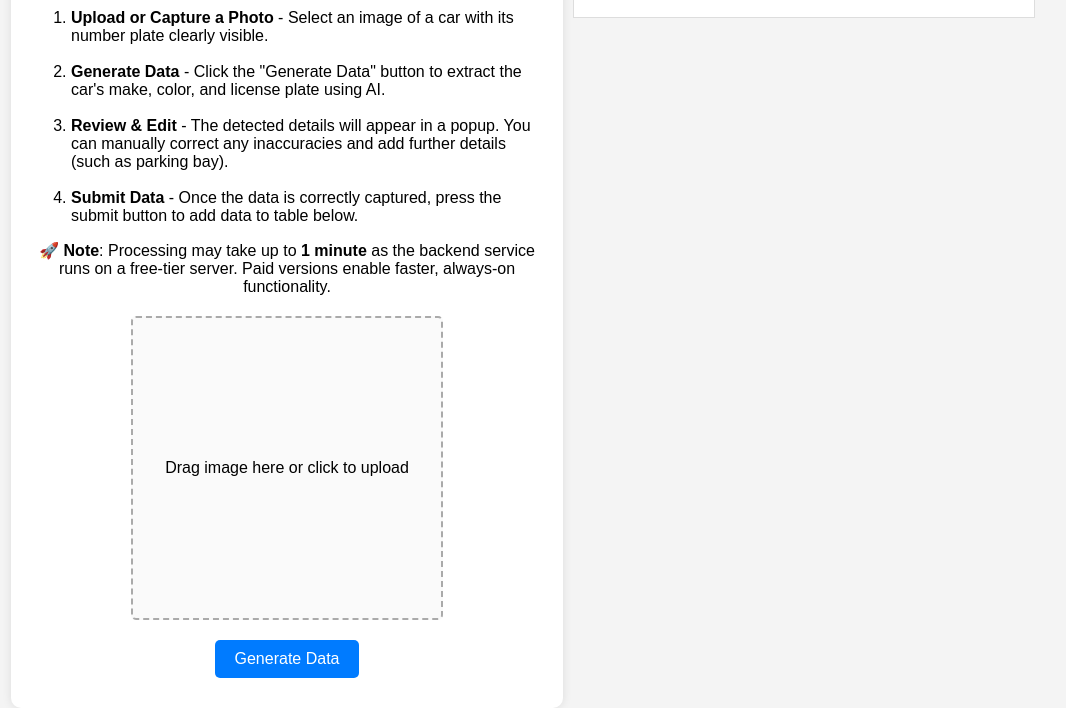
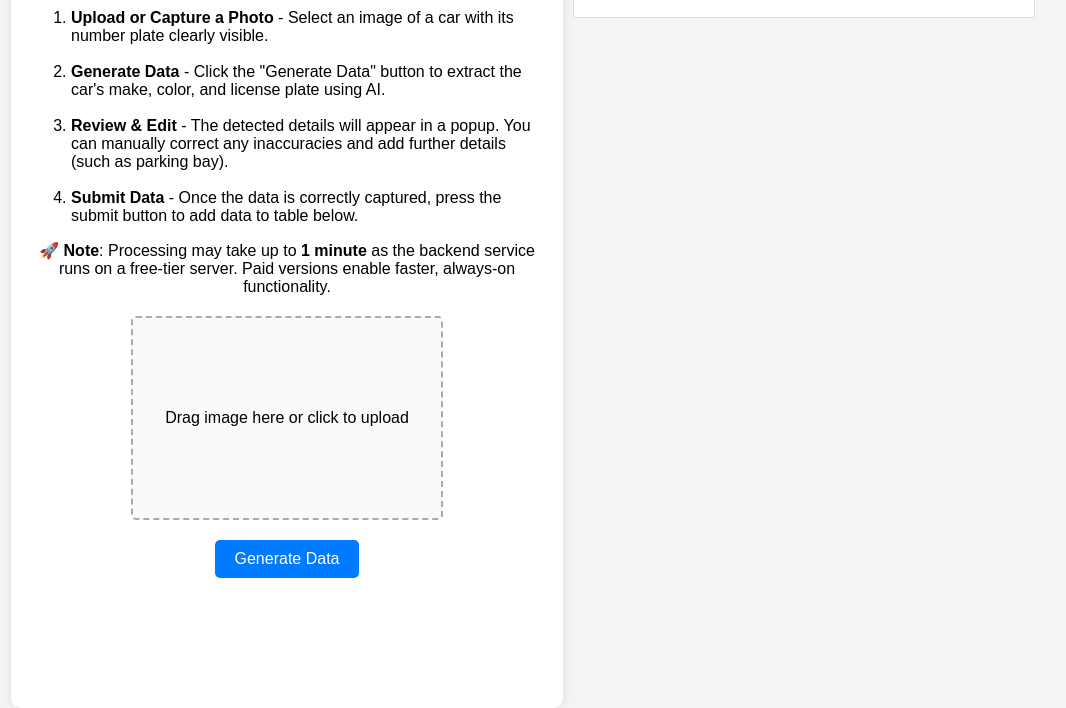
Before and after one commit to Gareth1995/car-detail-grabber, a website: page frontend/index.html in a window 1280 px wide. Shown: the part 212-920 px from the top of the page, without its empty margins (117-1183 px from the left). Drawn offline with nearby package versions, Linux system fonts and the light colour scheme.

Commit message:
style change

```diff
--- a/frontend/styles.css
+++ b/frontend/styles.css
@@ -52,7 +52,7 @@ body {
     background-position: center;
     background-size: cover;
     min-width: 200px;  /*Prevents it from shrinking too much */
-    min-height: 300px; /* Prevents it from shrinking too much */
+    min-height: 200px; /* Prevents it from shrinking too much */
     /* max-height: 250px; */
 }
 
```
